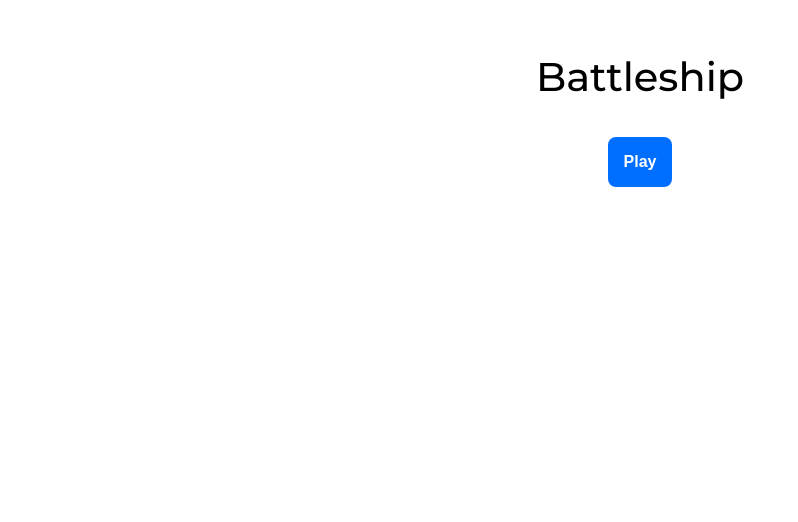
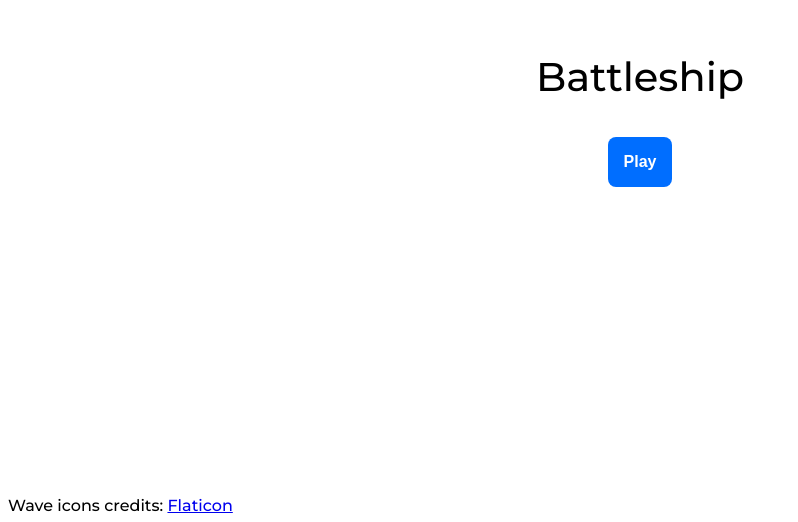
Before and after one commit to BuonicosII/battleship, a website built with webpack: page dist/index.html in a window 1280 px wide. Shown: the part 278-800 px from the top of the page, without its empty margins (0-798 px from the left). Built offline with Linux system fonts and the light colour scheme.

Commit message:
Add wave image credits

```diff
--- a/src/style.css
+++ b/src/style.css
@@ -302,3 +302,9 @@ h3 {
 .popUpDropdown {
     transform: translate(0, 25vh);
 }
+
+.credits {
+    position: absolute;
+    left: 1vh;
+    bottom: 1vh;
+}
```
Also changed, not shown: dist/index.html, dist/main.js.
